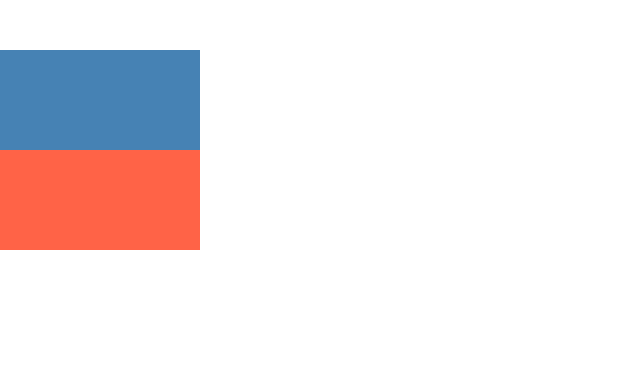
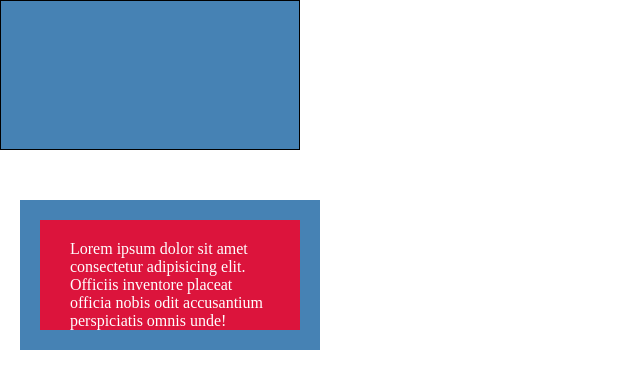
Before and after one commit to Joacker/CSS-course, a plain HTML site: page Box Model/index.html in a window 1280 px wide. Shown: the whole page, without its empty margins (0-640 px from the left). Drawn offline with Linux system fonts and the light colour scheme.

Commit message:
adding BoxModel section done

```diff
--- a/Box Model/estilos.css
+++ b/Box Model/estilos.css
@@ -1,3 +1,9 @@
+*{
+    margin: 0;
+    padding: 0;
+    box-sizing: border-box;
+}
+
 body{
     margin: 0;
 }
@@ -7,11 +13,12 @@ body{
     padding: 10px;
     margin: 10px; */
     /* El width representa el ancho de un elemento */
-    width: 200px;
+    /* width: 200px; */
     /* El height representa el alto de un elemento */
-    height: 100px;
+    height: 150px;
     /* Dichas propiedades son requeridas si un elemento no tiene contenido  */
     /* Si un elemento no tiene un contenido por defecto no existe */
+    width: 300px;
 }
 /* cabe recalcar que tambien se pueden sobreponer elementos con respecto a los margenes que son
 ubicasciones especificas */
@@ -20,8 +27,10 @@ le asigna un valor */
 .box1{
     /* width: 200px; */
     background: steelblue;
+    /* width: 100%; */
+    border: 1px solid black;
     /* Se encarga de dar un margen hacia arriba al elemento */
-    margin-top: 50px;
+    /* margin-top: 50px; */
     /* Se encarga de dar un margen hacia abajo al elemento */
     /* margin-bottom: 40px; */
     /* Se encarga de dar un margen hacia la izquierda al elemento */
@@ -35,9 +44,30 @@ le asigna un valor */
     /* En caso que sean 2 el primero es para el eje vertical y el segundo para el eje horizontal */
     /* margin: 40px 80px; */
     /* En caso que uno solo quiera una posicion especifica las demas se dejan en 0 */
-    margin: 50px 0 0 0;
+    /* margin: 50px 0 0 0; */
+    /* Con margin tambien se puede centrar elementos, este se va a centrar
+    siempre y cuando tenga un width definido */
+    /* Ademas debe de ser un elemento bloque y ademas debe de tener
+    un width definido */
+    /* margin: auto; */
+    /* margin-left: auto;
+    margin-right: auto; */
+    margin-bottom: 50px;
+}
+
+.header{
+    background: gold;
+    height: 40px;
+    margin-top: 30px;
 }
 
 .box2{
-    background: tomato;
+    /* box-sizing: content-box; */
+    padding: 20px 30px;
+    background: crimson;
+    color: white;
+    margin-top: 30px;
+    margin-left: 20px;
+    overflow: hidden;
+    border: 20px solid steelblue;
 }
--- a/Box Model/index.html
+++ b/Box Model/index.html
@@ -7,7 +7,9 @@
     <link rel="stylesheet" href="estilos.css">
 </head>
 <body>
-    <div class="box box1"></div>
-    <div class="box box2"></div>
+    <div class="box box1">
+        <!-- <header class="header"></header> -->
+    </div>
+    <div class="box box2">Lorem ipsum dolor sit amet consectetur adipisicing elit. Officiis inventore placeat officia nobis odit accusantium perspiciatis omnis unde! Officiis expedita totam ex consectetur aperiam, laudantium alias rerum itaque, eaque, deleniti voluptatum voluptatibus aut consequuntur possimus tempore! Maiores enim nobis id numquam tempora accusamus corrupti ipsam officiis, sunt debitis at dicta quaerat qui aliquam optio atque fuga doloremque iusto sed nulla beatae illo reiciendis. Repellat perspiciatis provident ut illum necessitatibus eius!</div>
 </body>
 </html>
```
